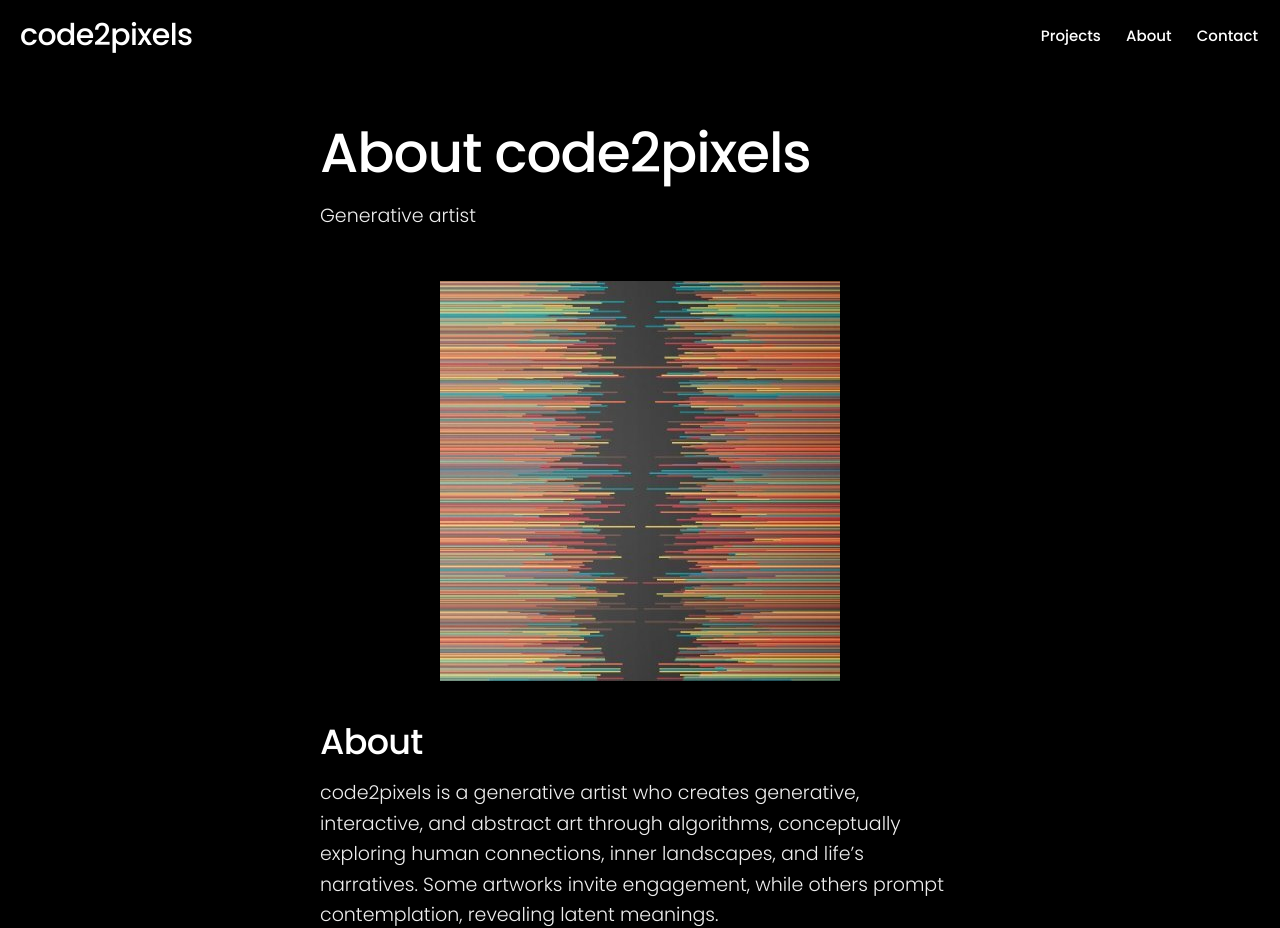
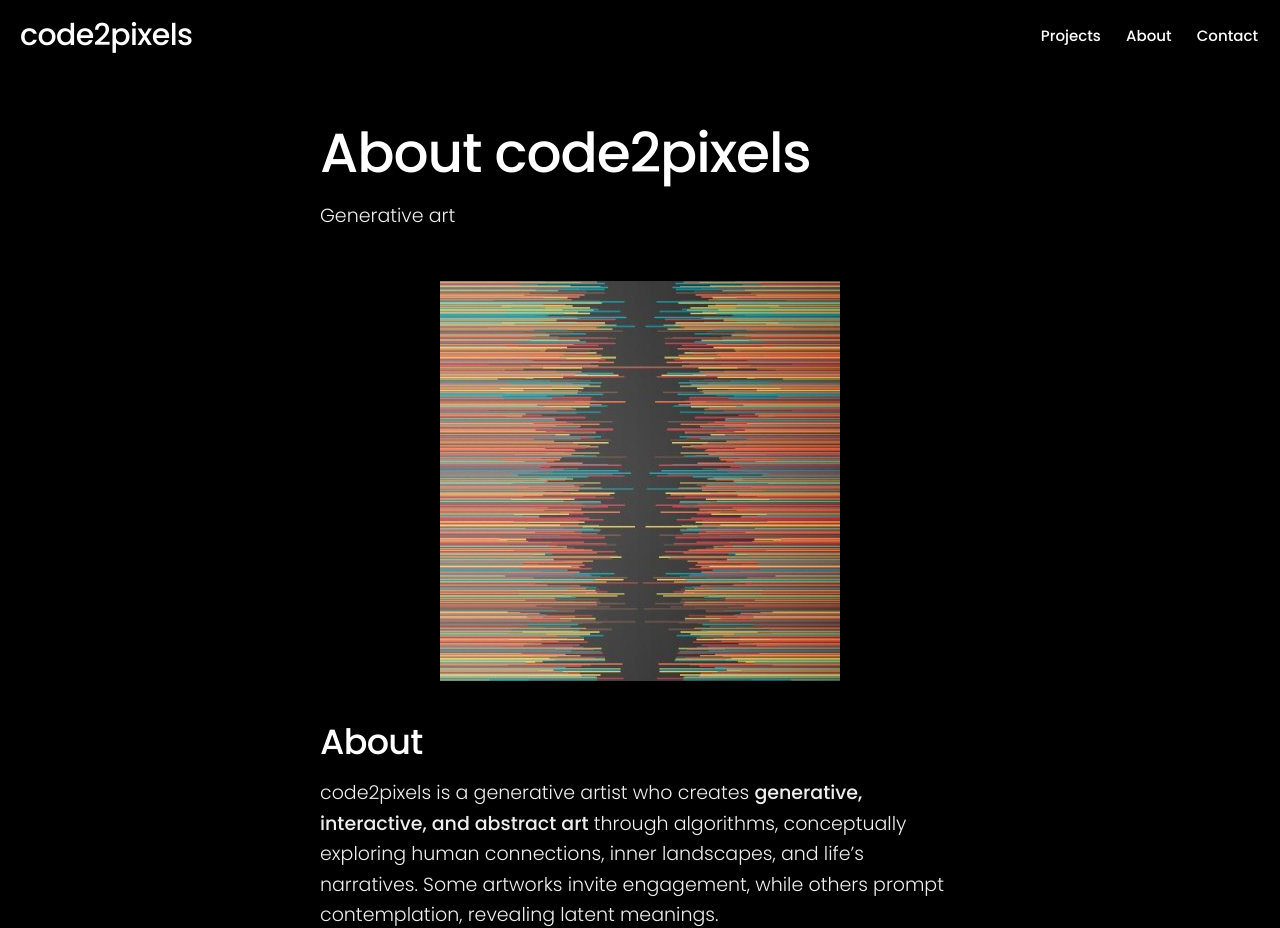
Before and after one commit to code2pixels-genart/code2pixels.xyz, a Jekyll site: the page built from _pages/about.md, in a window 1280 px wide and 1400 px high. Shown: the top 928 px of the window. Built offline with Jekyll 4.4.1, drawn with Linux system fonts in a browser that asks for light colours; nearby versions of some CDN libraries.

Commit message:
Update about.md

```diff
--- a/_pages/about.md
+++ b/_pages/about.md
@@ -1,7 +1,7 @@
 ---
 title: About code2pixels
-subtitle: Generative artist
-description: code2pixels is a generative artist.
+subtitle: Generative art
+description: code2pixels is a generative artist who creates generative, interactive, and abstract art through algorithms
 featured_image: /images/demo/landscape-05.jpg
 ---
 
@@ -10,7 +10,7 @@ featured_image: /images/demo/landscape-05.jpg
 ## About
 
 
-code2pixels is a generative artist who creates generative, interactive, and abstract art through algorithms, conceptually exploring human connections, inner landscapes, and life's narratives. Some artworks invite engagement, while others prompt contemplation, revealing latent meanings.
+code2pixels is a generative artist who creates **generative, interactive, and abstract art** through algorithms, conceptually exploring human connections, inner landscapes, and life's narratives. Some artworks invite engagement, while others prompt contemplation, revealing latent meanings.
 
 His visual work aims to stimulate reflection on human relationships in various dimensions, establishing a dialogue between the audience and computational systems through the use of real-time technologies. Through code writing, he seeks to represent and promote more present and conscious human relationships, challenging the prevalence of algorithms in our society. His poetic research aims to take control of the code to create abstract representations of human life, whether reflecting on the self or the multiple relationships we experience throughout life.
 
@@ -19,6 +19,3 @@ In his recent digital works, released as code2pixels, he sought to represent the
 He has participated in various national and international festivals, showcasing digital works, installations, performances, and workshops. Recently, in Belo Horizonte, he participated in the Festa da Luz (2023) with the installation "Fluxo" in the Metro tunnel of Praça da Estação alongside artist Flávio Deslandes; in Arte no Escadão as a curator (2022) and artist (2021), and in TAU - Território Arte Urbana (2022) where he painted his first mural of generative art.
 
 ## Artist Statement
-
-
-<a href="https://jekyllthemes.io/theme/board-portfolio-jekyll-theme" class="button button--large">Get This Theme</a>
```
